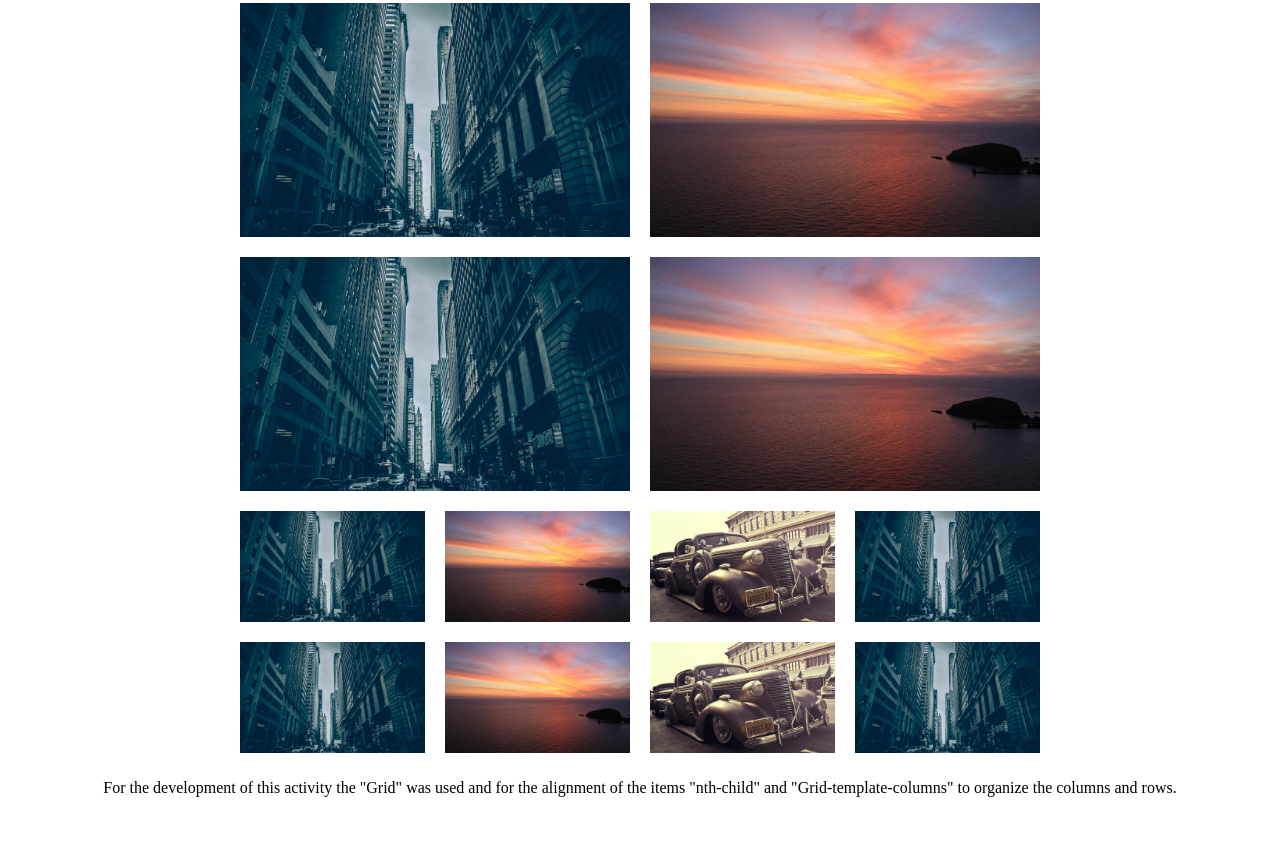
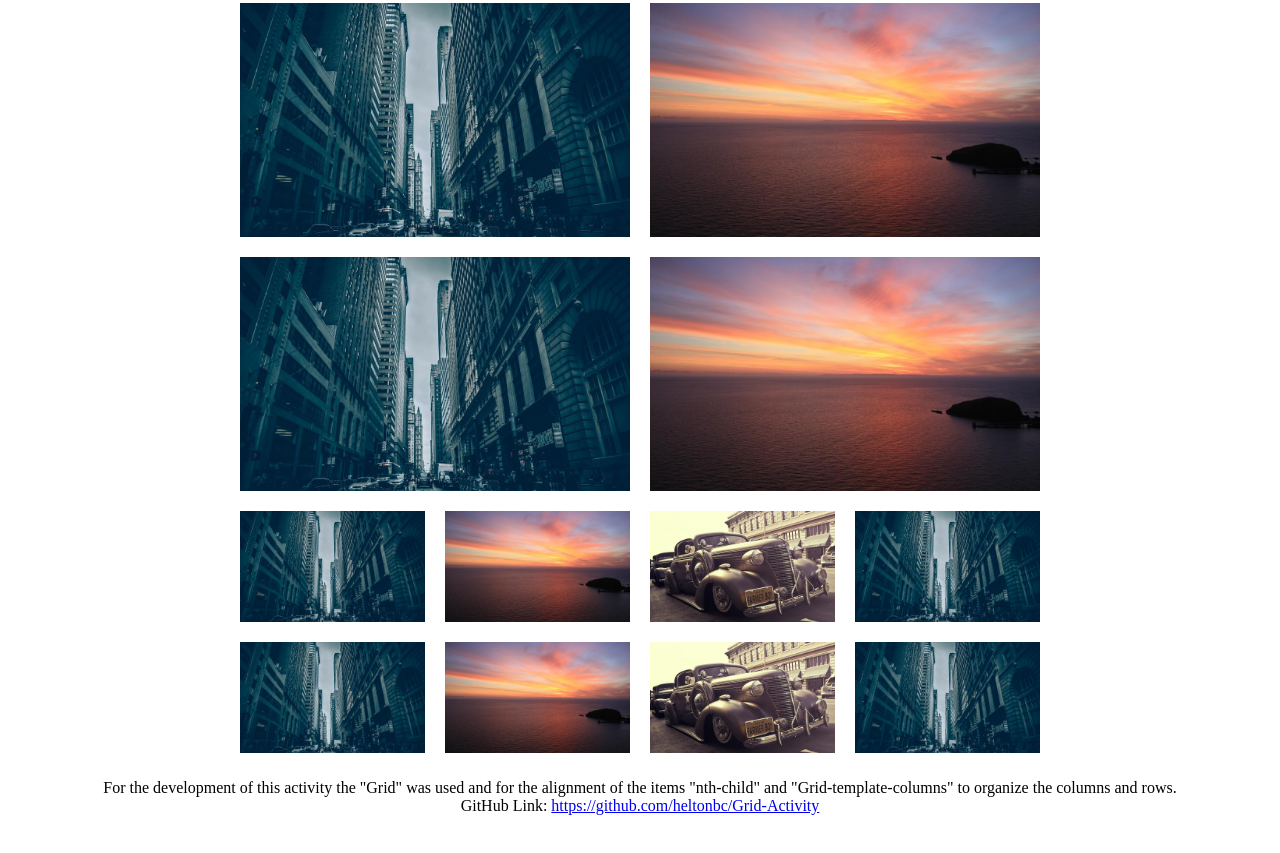
Before and after one commit to heltonbc/Grid-Activity, a plain HTML site: page index.html in a window 1280 px wide. Shown: the part 1375-2228 px from the top of the page. Drawn offline with Linux system fonts and the light colour scheme.

Commit message:
Grid-Activity

```diff
--- a/index.html
+++ b/index.html
@@ -92,8 +92,9 @@
 
     <p class="p">
         For the development of this activity the "Grid" was used and for the alignment of the items "nth-child" and
-        "Grid-template-columns" to organize the columns and rows.
-    </p>
+        "Grid-template-columns" to organize the columns and rows.<br>GitHub Link:
+        <a href="https://github.com/heltonbc/Grid-Activity">https://github.com/heltonbc/Grid-Activity</a>
+
 
 </body>
 
```
